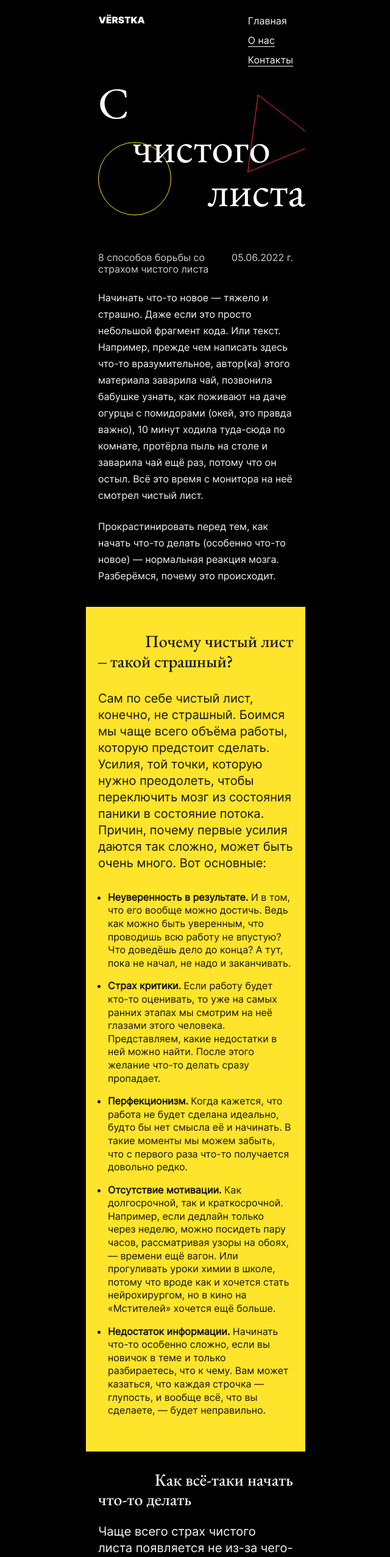
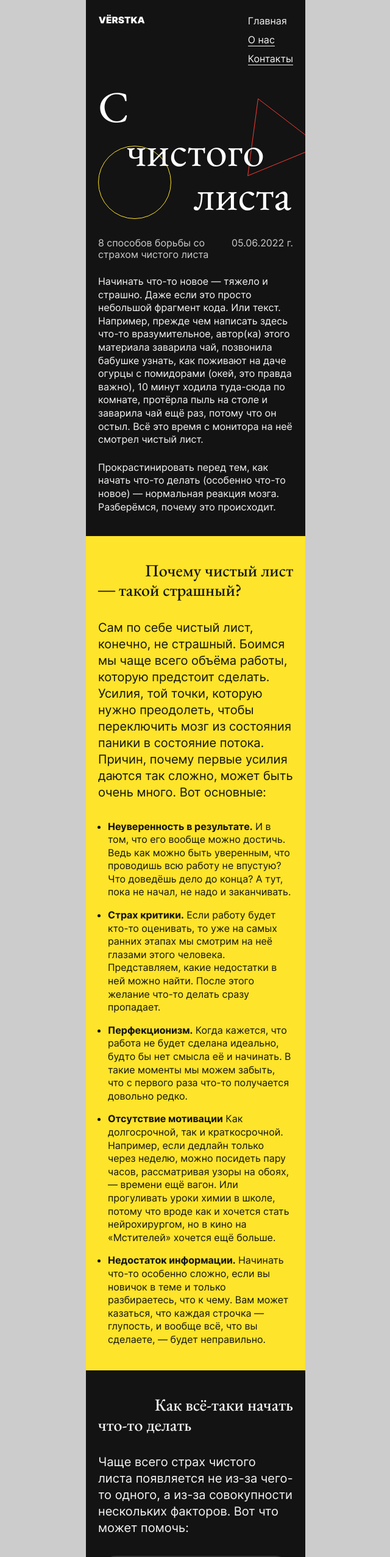
Before and after one commit to dssmeister/s-chistogo-lista, a plain HTML site: page index.html in a window 1280 px wide. Shown: the top 2553 px of the page at 61% size, without its empty margins (319-959 px from the left). Drawn offline with Linux system fonts and the light colour scheme; files whose address does not match are found by name.

Commit message:
Add files via upload

```diff
--- a/fonts/fonts.css
+++ b/fonts/fonts.css
@@ -2,33 +2,37 @@
 /* CSS Document */
 
 @font-face {
-  font-family: EBG_m;
+  font-family: EBG;
   src:
 url(../fonts/ebgaramondmedium.woff2) format('woff2'),
 url(../fonts/ebgaramondmedium.woff) format('woff'),
 url(../fonts/ebgaramondmedium.ttf) format('ttf');
+  font-weight: 500;
 }
 
 @font-face {
-  font-family: EBG_r;
+  font-family: EBG;
   src:
 url(../fonts/ebgaramondregular.woff2) format('woff2'),
 url(../fonts/ebgaramondregular.woff) format('woff'),
 url(../fonts/ebgaramondregular.ttf) format('ttf');
+  font-weight: 400;
 }
 
 @font-face {
-  font-family: Inter_r;
+  font-family: Inter;
   src:
 url(../fonts/interregular.woff2) format('woff2'),
 url(../fonts/interregular.woff) format('woff'),
 url(../fonts/interregular.ttf) format('ttf');
+  font-weight: 400;
 }
 
 @font-face {
-  font-family: Inter_b;
+  font-family: Inter;
   src:
 url(../fonts/interbold.woff2) format('woff2'),
 url(../fonts/interbold.woff) format('woff'),
 url(../fonts/interbold.ttf) format('ttf');
+  font-weight: 700;
 }
--- a/index.html
+++ b/index.html
@@ -8,148 +8,126 @@
     <link rel="stylesheet" href="./fonts/fonts.css">
     <link rel="stylesheet" href="./styles/style.css">
   </head>
-
   <body>
-
     <div class="wrapper">
-
       <header class="header c-fff">
         <a class="logo">
-    	<img src="images/logo.svg">
+        <img src="images/logo.svg" alt="VЁRSTKA">
         </a>
         <nav class="menu">
           <ul class="menu__list">
             <li class="menu__list-item">
-            <span class="c-f5f5f5 f-s-16">Главная</span>
+              <a href="#" target="_blank" class="menu__list-link-active c-f5f5f5 f-s-16">Главная</a>
             </li>
             <li class="menu__list-item">
-            <a href="#" class="menu__list-link c-f5f5f5 f-s-16">О нас</a>
+              <a href="#" target="_blank" class="menu__list-link c-f5f5f5 f-s-16">О нас</a>
             </li>
             <li class="menu__list-item">
-            <a href="#" class="menu__list-link c-f5f5f5 f-s-16">Контакты</a>
+              <a href="#" target="_blank" class="menu__list-link c-f5f5f5 f-s-16">Контакты</a>
             </li>
           </ul>
         </nav>
       </header>
-
-<div id="content">
       <main id="main">
-
         <section class="title">
-	<div class="title-content">
-    	<div class="title-content-1">C</div>
-        <div class="title-content-2">чистого</div>
-        <div class="title-content-3">листа</div>
-    </div>
+          <h1 class="title-content">
+            <span class="title-content-1">C</span>
+            <span class="title-content-2">чистого</span>
+            <span class="title-content-3">листа</span>
+          </h1>
         </section>
-
         <section class="black-content c-f5f5f5 f-s-16">
-
-	<div class="black-content-title-wrapper">
-    	<div class="black-content-title-left">
+          <h2 class="black-content-title-wrapper">
+            <span class="black-content-title-left">
             8 способов борьбы со страхом чистого листа
-        </div>
-        <div class="black-content-title-right">
-        05.06.2022 г.
-        </div>
-    </div>
-
+            </span>
+            <span class="black-content-title-right">
+            <time datetime="2022-06-05">05.06.2022 г.</time>
+            </span>
+          </h2>
           <div class="black-content-txt">
             <p>
               Начинать что-то новое &mdash; тяжело и страшно. Даже если это просто небольшой фрагмент кода. Или текст. Например, прежде чем написать здесь что-то вразумительное, автор(ка) этого материала заварила чай, позвонила бабушке узнать, как поживают на даче огурцы с помидорами (окей, это правда важно), 10 минут ходила туда-сюда по комнате, протёрла пыль на столе и заварила чай ещё раз, потому что он остыл. Всё это время с монитора на неё смотрел чистый лист.
             </p>
-
             <p>
               Прокрастинировать перед тем, как начать что-то делать (особенно что-то новое) &mdash; нормальная реакция мозга. Разберёмся, почему это происходит.
             </p>
           </div>
-
         </section>
-
         <section class="yellow-content c-131313">
-
-    <p class="yellow-content-title txt-right">
+          <h2 class="yellow-content-title">
+            <span class="txt-right">
             Почему чистый лист
-    </p>
-
-    <p class="yellow-content-title txt-left">
-    &ndash; такой страшный?
-    </p>
-
+            </span>
+            <span class="txt-left">
+            &mdash; такой страшный?
+            </span>
+          </h2>
           <p class="yellow-content-txt f-s-20">
             Сам по себе чистый лист, конечно, не страшный. Боимся мы чаще всего объёма работы, которую предстоит сделать. Усилия, той точки, которую нужно преодолеть, чтобы переключить мозг из состояния паники в состояние потока. Причин, почему первые усилия даются так сложно, может быть очень много. Вот основные:
           </p>
-
           <ul class="yellow-content-list f-s-16">
-        <li><b>Неуверенность в результате.</b> И в том, что его вообще можно достичь. Ведь как можно быть уверенным, что проводишь всю работу не впустую? Что доведёшь дело до конца? А тут, пока не начал, не надо и заканчивать.</li>
-        <li><b>Страх критики.</b> Если работу будет кто-то оценивать, то уже на самых ранних этапах мы смотрим на неё глазами этого человека. Представляем, какие недостатки в ней можно найти. После этого желание что-то делать сразу пропадает.</li>
-        <li><b>Перфекционизм.</b> Когда кажется, что работа не будет сделана идеально, будто бы нет смысла её и начинать. В такие моменты мы можем забыть, что с первого раза что-то получается довольно редко.</li>
-        <li><b>Отсутствие мотивации.</b> Как долгосрочной, так и краткосрочной. Например, если дедлайн только через неделю, можно посидеть пару часов, рассматривая узоры на обоях, — времени ещё вагон. Или прогуливать уроки химии в школе, потому что вроде как и хочется стать нейрохирургом, но в кино на «Мстителей» хочется ещё больше.</li>
-        <li><b>Недостаток информации.</b> Начинать что-то особенно сложно, если вы новичок в теме и только разбираетесь, что к чему. Вам может казаться, что каждая строчка — глупость, и вообще всё, что вы сделаете, — будет неправильно.</li>
+            <li><span>Неуверенность в результате.</span> И в том, что его вообще можно достичь. Ведь как можно быть уверенным, что проводишь всю работу не впустую? Что доведёшь дело до конца? А тут, пока не начал, не надо и заканчивать.</li>
+            <li><span>Страх критики.</span> Если работу будет кто-то оценивать, то уже на самых ранних этапах мы смотрим на неё глазами этого человека. Представляем, какие недостатки в ней можно найти. После этого желание что-то делать сразу пропадает.</li>
+            <li><span>Перфекционизм.</span> Когда кажется, что работа не будет сделана идеально, будто бы нет смысла её и начинать. В такие моменты мы можем забыть, что с первого раза что-то получается довольно редко.</li>
+            <li><span>Отсутствие мотивации</span> Как долгосрочной, так и краткосрочной. Например, если дедлайн только через неделю, можно посидеть пару часов, рассматривая узоры на обоях, — времени ещё вагон. Или прогуливать уроки химии в школе, потому что вроде как и хочется стать нейрохирургом, но в кино на «Мстителей» хочется ещё больше.</li>
+            <li><span>Недостаток информации.</span> Начинать что-то особенно сложно, если вы новичок в теме и только разбираетесь, что к чему. Вам может казаться, что каждая строчка — глупость, и вообще всё, что вы сделаете, — будет неправильно.</li>
           </ul>
-
         </section>
-
         <section class="black-content">
-
-	<div class="black-content-title">
-        <p class="txt-right c-f5f5f5">
+          <h2 class="black-content-title">
+            <span class="txt-right c-f5f5f5">
             Как всё-таки начать
-        </p>
-
-        <p class="txt-left c-f5f5f5">
+            </span>
+            <span class="txt-left c-f5f5f5">
             что-то делать
-        </p>
-    </div>
-
-    <p class="black-content-txt c-f5f5f5 f-s-20">
+            </span>
+          </h2>
+          <p class="black-content-txt-1 c-f5f5f5 f-s-20">
             Чаще всего страх чистого листа появляется не из-за чего-то одного, а из-за совокупности нескольких факторов. Вот что может помочь:
           </p>
-
-    <div class="round-block bg-gray c-f5f5f5">
-
-	    <img src="images/polyarinov.png"><br>
-        <p class="speaker-name">Алексей Поляринов</p>
-        <p class="speaker-title">Начать любыми словами</p>
-
+          <ul class="black-content-list-">
+            <li>
+              <article class="round-block bg-gray c-f5f5f5">
+                <img src="images/polyarinov.png" alt="Алексей Поляринов">
+                <h3 class="speaker-name">Алексей Поляринов</h3>
+                <h3 class="speaker-title">Начать любыми словами</h3>
                 <p>
                   Любыми — без шуток. Если не верите нам, посмотрите, например, чем открывается эссе Алексея Поляринова «Чарли Кауфман: расширение пространства». Можно и менее радикально. Главное, чтобы пустую страницу начали заполнять символы. Получится своеобразная ловушка для мозга: он видит, что вы уже начали что-то делать, и ему становится легче войти в состояние потока.
                 </p>
-
-    </div>
-
-    <div class="round-block bg-yellow c-131313">
-    	<p class="speaker-title">Поставить перед собой рамку для фотографии</p>
+              </article>
+            </li>
+            <li>
+              <article class="round-block bg-yellow c-131313">
+                <h3 class="speaker-title">Поставить перед собой рамку для фотографии</h3>
                 <p>
                   Самую обычную: 10 на 15 сантиметров. Уже от одного ощущения, что предстоит работа над большой и сложной задачей, может пропасть всякое желание за неё браться. В такие моменты хорошо помогает загнать задачу в рамки — в прямом смысле. Сосредоточьтесь на том, чтобы заполнить только пространство 10х15 сантиметров. Что дальше &mdash; пока неважно.
                 </p>
-    </div>
-
-    <div class="round-block bg-gray c-f5f5f5">
-    	<img src="images/bunin.png"><br>
-        <p class="speaker-name">Иван Бунин</p>
-        <p class="speaker-title">Сделать из задачи рутину</p>
-
+              </article>
+            </li>
+            <li>
+              <article class="round-block bg-gray c-f5f5f5">
+                <img src="images/bunin.png" alt="Иван Бунин">
+                <h3 class="speaker-name">Иван Бунин</h3>
+                <h3 class="speaker-title">Сделать из задачи рутину</h3>
                 <p>
                   &laquo;Писать стихи нужно каждый день, подобно тому как скрипач или пианист непременно должен каждый день без пропусков по нескольку часов играть на своём инструменте. В противном случае ваш талант неизбежно оскудеет, высохнет, подобно колодцу, откуда долгое время не берут воду. А о чём писать? О чём угодно. Если у вас в данное время нет никакой темы, идеи, то пишите просто обо всём, что увидите&raquo;, &mdash; такой совет своему приятелю дал Иван Бунин. Нет повода ему не следовать.
                 </p>
+              </article>
+            </li>
+          </ul>
+        </section>
+      </main>
+      <footer class="footer f-s-16 c-f5f5f5">
+        <p>
+          &copy; VЁRSTKA
+        </p>
+        <ul class="footer-right">
+          <li><a href="" target="_blank">ВК</a></li>
+          <li><a href="" target="_blank">Ютуб</a></li>
+        </ul>
+      </footer>
     </div>
-
-</section>
-
-    </main>
-</div> <!-- / CONTENT -->
-
-<footer class="footer f-s-16 c-f5f5f5">
-	<div>
-    	&copy; VЁRSTKA
-    </div>
-    <div class="footer-right">
-    ВК <span>Ютуб</span>
-    </div>
-</footer>
-
-</div><!-- / WRAPPER -->
-
+    <!-- / WRAPPER -->
   </body>
 </html>
--- a/styles/style.css
+++ b/styles/style.css
@@ -10,7 +10,7 @@
 }
 
 body {
-	background-color: #000;
+	background-color: #ccc;
 }
 
 .txt-right{
@@ -47,15 +47,15 @@ body {
 .wrapper{
 	width: 360px;
 	margin: 0 auto;
+	background-color:#131313;
 }
 
 .header{
-	backgorund-color: #131313;
 	display: flex;
 	margin: 0 auto;
 	width: 100%;
-	height: 132px;
 	padding: 24px 20px;
+	padding-bottom: 20px;
 }
 
 
@@ -70,15 +70,22 @@ body {
 
 .menu__list {
   list-style: none;
-  font-family: Inter_r;
+  font-family: Inter, Helvetica, Arial, sans-serif, Helvetica, Arial, sans-serif;
 }
 
 .menu__list-item {
-  margin-bottom: 12px;
+  margin-bottom: 11px;
+}
+
+.menu__list-link-active {
+	font-weight: 400;
+	line-height: 19.2px;
+	text-decoration: none;
+	border-bottom: 1px solid transparent;
 }
 
 .menu__list-link {
-	weight: 400;
+	font-weight: 400;
 	line-height: 19.2px;
 	text-decoration: none;
 	border-bottom: 1px solid #f5f5f5;
@@ -91,33 +98,38 @@ body {
 
 .title{
 	padding-left: 20px;
-	padding-bottom: 30px;
-
 }
 .title-content{
-	background: url(../images/cover.svg) center bottom no-repeat;
+	background: url(../images/cover.svg) left bottom no-repeat;
 	background-size: contain;
-	font-family: EBG_r;
-	weight: 400;
+	width:340px;
+	height: 221px;
+	font-family: EBG, Cambria, Times, "Times New Roman", serif, Cambria, Times, "Times New Roman", serif;
+	font-weight: 400;
 	font-size: 72px;
 	line-height: 72px;
 	color: #fff;
-	height: 221px;
+
 }
 .title-content-1{
+	display: block;
 	text-align: left;
 }
 
 .title-content-2{
+	display: block;
 	text-align: center;
+	padding-right: 20px;
 }
 
 .title-content-3{
+	display: block;
 	text-align: right;
+	padding-right: 23px;
 }
 
 .black-content{
-	font-family: Inter_r;
+	font-family: Inter, Helvetica, Arial, sans-serif;
 	line-height: 21.6px;
 	font-weight: 400;
 	padding: 0px 20px;
@@ -127,6 +139,8 @@ body {
 
 
 .black-content-title-wrapper{
+	font-size: 16px;
+	font-weight: 400;
 	color: #ccc;
 	line-height: 19.2px;
 	display: flex;
@@ -147,17 +161,30 @@ body {
 }
 
 .black-content-title{
-	font-family: EBG_m;
-	weight: 500;
+	font-family: EBG, Cambria, Times, "Times New Roman", serif;
+	font-weight: 500;
 	font-size: 28px;
 	line-height: 32.2px;
 	padding-bottom:24px;
+	padding-top: 10px;
 }
 
 .black-content-txt{
-	weight: 400;
+	font-weight: 400;
+	line-height: 21.6px;
+}
+
+.black-content-txt-1{
+	font-size: 20px;
+	font-weight: 400;
 	line-height: 27px;
+	padding-top: 8px;
+}
 
+.black-content-list-{
+	padding: 0;
+	margin: 0;
+	separator: none;
 }
 
 .yellow-content{
@@ -165,35 +192,43 @@ body {
 	background-color: #fee42a;
 	gap: 32px;
 	padding: 40px 20px;
-	font-family: Inter_r;
+	padding-bottom:24px;
+	font-family: Inter, Helvetica, Arial, sans-serif;
 }
 
 .yellow-content-title{
-	font-family: EBG_m;
-	weight: 500;
+	font-family: EBG, Cambria, Times, "Times New Roman", serif;
+	font-weight: 500;
 	font-size: 28px;
 	line-height: 32.2px;
 }
+.yellow-content-title span{
+	display: block;
+}
 
 .yellow-content-txt{
-	weight: 400;
+	font-weight: 400;
 	line-height: 27px;
 	padding: 32px 0px;
 }
 
 .yellow-content-list{
-	weight: 400;
+	font-weight: 400;
 	line-height: 21.6px;
 	padding-left:16px;
 
 }
 
-.yellow-content-list b{
-	weight: 700;
+.yellow-content-list span{
+	font-weight: 700;
 }
 
 .yellow-content-list li{
 	padding-bottom:16px;
+}
+
+.black-content-title span{
+	display: block;
 }
 
 .round-block{
@@ -207,15 +242,15 @@ body {
 	height: 100px;
 }
 .speaker-name{
-	font-family: Inter_b;
-	weight: 700;
+	font-family: Inter, Helvetica, Arial, sans-serif;
+	font-weight: 700;
 	font-size: 16px;
 	line-height: 21.6px;
 	padding: 8px 0px;
 }
 .speaker-title{
-	font-family: EBG_m;
-	weight: 500;
+	font-family: EBG, Cambria, Times, "Times New Roman", serif;
+	font-weight: 500;
 	font-size: 22px;
 	line-height: 29.7px;
 	padding-bottom: 8px;
@@ -225,8 +260,8 @@ body {
 	border-top: 1px solid #fee42a;
 	padding: 22px 20px;
 	display: flex;
-	font-family: Inter_r;
-	weight: 400;
+	font-family: Inter, Helvetica, Arial, sans-serif;
+	font-weight: 400;
 	line-height: 21.6px;
 	margin-top: 23px;
 }
@@ -237,8 +272,20 @@ body {
 
 .footer-right{
 	margin-left: auto;
+	padding: 0;
 }
 
-.footer-right span{
+.footer-right li{
+
+	display: inline;
+	separator: none;
 	padding-left: 16px;
 }
+
+.footer-right a{
+	font-weight: 400;
+	font-size: 14px;
+	line-height: 17.5px;
+	color: #f5f5f5;
+	text-decoration: none;
+}
```
Lines whose indentation alone changed are shown as unchanged.
